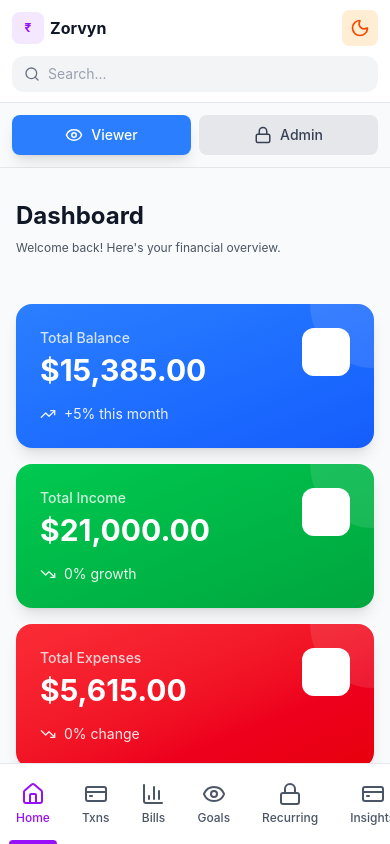
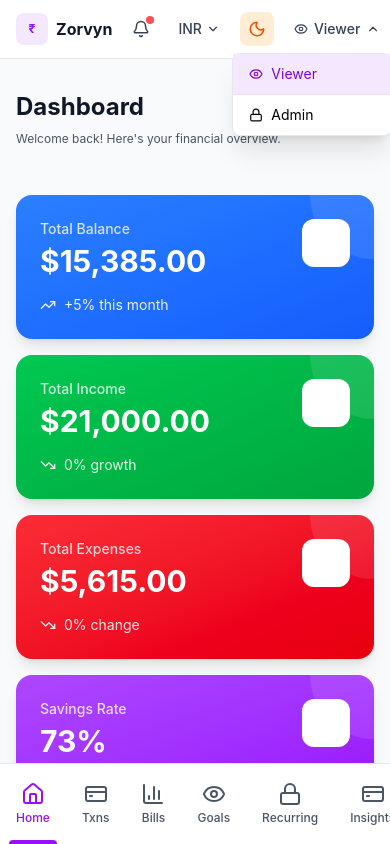
Before and after one commit to t-suraj21/zorvyn-assignment, a React (Vite) app: page / in a window 390 px wide. Both pictures are taken after a click on the button "Viewer". Built offline with nearby package versions, Linux system fonts and the light colour scheme.

Commit message:
add responsivness function

```diff
--- a/src/App.tsx
+++ b/src/App.tsx
@@ -1,7 +1,5 @@
 import { useEffect } from 'react';
 import { Routes, Route } from 'react-router-dom';
-import { Eye, Lock } from 'lucide-react';
-import { motion } from 'framer-motion';
 import { useDashboardStore } from './store';
 import { Sidebar, Navbar } from './components';
 import { Dashboard, Transactions, Analytics, Bills, Goals, Recurring } from './pages';
@@ -39,56 +37,9 @@ function App() {
           <Navbar
             darkMode={darkMode}
             onDarkModeToggle={toggleDarkMode}
+            userRole={userRole}
+            onRoleChange={setUserRole}
           />
-        </div>
-
-        {/* Mobile Role Switcher - Only visible on mobile below navbar */}
-        <div className="lg:hidden border-b border-gray-200 dark:border-gray-700 bg-gray-50 dark:bg-gray-800/50 transition-colors">
-          <div className="flex gap-2 p-3">
-            <motion.button
-              whileHover={{ scale: 1.02 }}
-              whileTap={{ scale: 0.98 }}
-              onClick={() => setUserRole('viewer')}
-              className={`flex-1 flex items-center justify-center gap-2 px-4 py-2.5 rounded-lg font-medium text-sm transition-all ${
-                userRole === 'viewer'
-                  ? `${
-                      darkMode
-                        ? 'bg-blue-600 text-white shadow-lg'
-                        : 'bg-blue-500 text-white shadow-lg'
-                    }`
-                  : `${
-                      darkMode
-                        ? 'bg-gray-700 text-gray-300 hover:bg-gray-600'
-                        : 'bg-gray-200 text-gray-700 hover:bg-gray-300'
-                    }`
-              }`}
-            >
-              <Eye size={18} />
-              <span>Viewer</span>
-            </motion.button>
-
-            <motion.button
-              whileHover={{ scale: 1.02 }}
-              whileTap={{ scale: 0.98 }}
-              onClick={() => setUserRole('admin')}
-              className={`flex-1 flex items-center justify-center gap-2 px-4 py-2.5 rounded-lg font-medium text-sm transition-all ${
-                userRole === 'admin'
-                  ? `${
-                      darkMode
-                        ? 'bg-purple-600 text-white shadow-lg'
-                        : 'bg-purple-500 text-white shadow-lg'
-                    }`
-                  : `${
-                      darkMode
-                        ? 'bg-gray-700 text-gray-300 hover:bg-gray-600'
-                        : 'bg-gray-200 text-gray-700 hover:bg-gray-300'
-                    }`
-              }`}
-            >
-              <Lock size={18} />
-              <span>Admin</span>
-            </motion.button>
-          </div>
         </div>
 
         {/* Page Content - Scrollable with padding for mobile bottom nav */}
--- a/src/components/common/Navbar.tsx
+++ b/src/components/common/Navbar.tsx
@@ -1,10 +1,12 @@
 import React, { useState } from 'react';
-import { Moon, Sun, Bell, Settings, Search } from 'lucide-react';
+import { Moon, Sun, Bell, Settings, Search, ChevronDown, Eye, Lock } from 'lucide-react';
 import { motion } from 'framer-motion';
 
 interface NavbarProps {
   darkMode: boolean;
   onDarkModeToggle: () => void;
+  userRole: 'viewer' | 'admin';
+  onRoleChange: (role: 'viewer' | 'admin') => void;
   onMenuToggle?: () => void;
   menuOpen?: boolean;
   userName?: string;
@@ -14,8 +16,11 @@ interface NavbarProps {
 export const Navbar: React.FC<NavbarProps> = ({
   darkMode,
   onDarkModeToggle,
+  userRole,
+  onRoleChange,
 }) => {
   const [searchFocus, setSearchFocus] = useState(false);
+  const [roleOpen, setRoleOpen] = useState(false);
 
   return (
     <nav
@@ -25,68 +30,164 @@ export const Navbar: React.FC<NavbarProps> = ({
           : 'bg-white border-gray-200'
       } border-b sticky top-0 z-40 backdrop-blur-xl bg-opacity-95 transition-colors duration-300`}
     >
-      {/* Mobile Layout */}
-      <div className="lg:hidden px-3 py-2.5">
-        {/* First Row: Logo and Toggle */}
-        <div className="flex items-center justify-between gap-2 mb-2.5">
-          {/* Logo */}
-          <div className="flex items-center gap-1.5 shrink-0">
+      {/* Mobile Layout - Simple Logo and Controls */}
+      <div className="lg:hidden px-4 py-3">
+        <div className="flex items-center justify-between gap-3">
+          {/* Logo (Left) */}
+          <div className="flex items-center gap-2 shrink-0">
             <div className={`w-8 h-8 rounded-lg flex items-center justify-center shrink-0 ${
               darkMode ? 'bg-gray-700' : 'bg-purple-100'
             }`}>
               <span className={`text-xs font-bold ${
-                darkMode
-                  ? 'text-purple-400'
-                  : 'text-purple-600'
+                darkMode ? 'text-purple-400' : 'text-purple-600'
               }`}>₹</span>
             </div>
-            <h1 className={`text-base font-bold whitespace-nowrap ${darkMode ? 'text-white' : 'text-gray-900'}`}>
+            <h1 className={`text-base font-bold whitespace-nowrap ${
+              darkMode ? 'text-white' : 'text-gray-900'
+            }`}>
               Zorvyn
             </h1>
           </div>
 
+          {/* Controls (Right) */}
+          <div className="flex items-center gap-2">
+            {/* Notifications */}
+            <motion.button
+              whileHover={{ scale: 1.05 }}
+              whileTap={{ scale: 0.95 }}
+              className={`relative p-2 rounded-lg transition-colors ${
+                darkMode
+                  ? 'hover:bg-gray-700 text-gray-300'
+                  : 'hover:bg-gray-100 text-gray-700'
+              }`}
+            >
+              <Bell size={18} />
+              <span className="absolute top-1 right-1 w-2 h-2 bg-red-500 rounded-full animate-pulse" />
+            </motion.button>
+
+            {/* Currency Selector */}
+            <motion.button
+              whileHover={{ scale: 1.05 }}
+              whileTap={{ scale: 0.95 }}
+              className={`px-3 py-1.5 rounded-lg text-sm font-medium transition-colors flex items-center gap-1 ${
+                darkMode
+                  ? 'hover:bg-gray-700 text-gray-300'
+                  : 'hover:bg-gray-100 text-gray-700'
+              }`}
+            >
+              INR
+              <ChevronDown size={14} />
+            </motion.button>
+
             {/* Dark Mode Toggle */}
             <motion.button
-            whileHover={{ scale: 1.1 }}
+              whileHover={{ scale: 1.05 }}
               whileTap={{ scale: 0.95 }}
               onClick={onDarkModeToggle}
-            className={`p-2 rounded-lg transition-all duration-300 shrink-0 ${
+              className={`p-2 rounded-lg transition-all duration-300 ${
                 darkMode
                   ? 'bg-gray-700 text-yellow-400 hover:bg-gray-600'
                   : 'bg-orange-100 text-orange-600 hover:bg-orange-200'
               }`}
-            title={darkMode ? 'Light Mode' : 'Dark Mode'}
             >
-            {darkMode ? <Sun size={20} /> : <Moon size={20} />}
+              {darkMode ? <Sun size={18} /> : <Moon size={18} />}
             </motion.button>
-        </div>
 
-        {/* Second Row: Search Bar */}
-        <motion.div
-          initial={{ opacity: 0, scale: 0.95 }}
-          animate={{ opacity: 1, scale: 1 }}
-          className={`flex items-center gap-2 px-3 py-2 rounded-xl transition-all ${
-            searchFocus
-              ? `${darkMode ? 'bg-gray-700' : 'bg-gray-50'} ring-2 ring-purple-500`
-              : `${darkMode ? 'bg-gray-700' : 'bg-gray-100'}`
+            {/* Role Dropdown */}
+            <div className="relative">
+              <motion.button
+                whileHover={{ scale: 1.05 }}
+                whileTap={{ scale: 0.95 }}
+                onClick={() => setRoleOpen(!roleOpen)}
+                className={`px-3 py-1.5 rounded-lg text-sm font-medium transition-all flex items-center gap-1.5 ${
+                  darkMode
+                    ? 'hover:bg-gray-700 text-gray-300'
+                    : 'hover:bg-gray-100 text-gray-700'
                 }`}
               >
-          <Search size={16} className={darkMode ? 'text-gray-400' : 'text-gray-500'} />
-          <input
-            type="text"
-            placeholder="Search..."
-            onFocus={() => setSearchFocus(true)}
-            onBlur={() => setSearchFocus(false)}
-            className={`flex-1 bg-transparent outline-none text-sm ${
-              darkMode ? 'text-white placeholder-gray-500' : 'text-gray-900 placeholder-gray-400'
+                {userRole === 'admin' ? (
+                  <Lock size={14} />
+                ) : (
+                  <Eye size={14} />
+                )}
+                {userRole.charAt(0).toUpperCase() + userRole.slice(1)}
+                <ChevronDown size={14} className={`transition-transform ${roleOpen ? 'rotate-180' : ''}`} />
+              </motion.button>
+
+              {/* Role Dropdown Menu */}
+              {roleOpen && (
+                <motion.div
+                  initial={{ opacity: 0, scale: 0.95, y: -8 }}
+                  animate={{ opacity: 1, scale: 1, y: 0 }}
+                  exit={{ opacity: 0, scale: 0.95 }}
+                  className={`absolute right-0 mt-2 w-40 rounded-lg shadow-xl border ${
+                    darkMode
+                      ? 'bg-gray-700 border-gray-600'
+                      : 'bg-white border-gray-200'
                   }`}
-          />
+                >
+                  <button
+                    onClick={() => {
+                      onRoleChange('viewer');
+                      setRoleOpen(false);
+                    }}
+                    className={`w-full px-4 py-2.5 text-left text-sm flex items-center gap-2 transition-colors ${
+                      userRole === 'viewer'
+                        ? darkMode
+                          ? 'bg-gray-600 text-white'
+                          : 'bg-purple-100 text-purple-700'
+                        : darkMode
+                        ? 'hover:bg-gray-600 text-gray-300'
+                        : 'hover:bg-gray-100'
+                    }`}
+                  >
+                    <Eye size={14} />
+                    Viewer
+                  </button>
+                  <button
+                    onClick={() => {
+                      onRoleChange('admin');
+                      setRoleOpen(false);
+                    }}
+                    className={`w-full px-4 py-2.5 text-left text-sm flex items-center gap-2 transition-colors border-t ${
+                      userRole === 'admin'
+                        ? darkMode
+                          ? 'bg-gray-600 text-white border-gray-600'
+                          : 'bg-purple-100 text-purple-700 border-gray-200'
+                        : darkMode
+                        ? 'hover:bg-gray-600 text-gray-300 border-gray-600'
+                        : 'hover:bg-gray-100 border-gray-200'
+                    }`}
+                  >
+                    <Lock size={14} />
+                    Admin
+                  </button>
                 </motion.div>
+              )}
+            </div>
+          </div>
+        </div>
       </div>
 
       {/* Desktop Layout */}
       <div className="hidden lg:block px-8 py-3">
         <div className="flex items-center justify-between gap-6">
+          {/* Left: Logo */}
+          <div className="flex items-center gap-2 shrink-0">
+            <div className={`w-8 h-8 rounded-lg flex items-center justify-center ${
+              darkMode ? 'bg-gray-700' : 'bg-purple-100'
+            }`}>
+              <span className={`text-xs font-bold ${
+                darkMode ? 'text-purple-400' : 'text-purple-600'
+              }`}>₹</span>
+            </div>
+            <h1 className={`text-lg font-bold ${
+              darkMode ? 'text-white' : 'text-gray-900'
+            }`}>
+              Zorvyn
+            </h1>
+          </div>
+
           {/* Center: Search Bar */}
           <motion.div
             initial={{ opacity: 0, scale: 0.95 }}
@@ -125,17 +226,31 @@ export const Navbar: React.FC<NavbarProps> = ({
               <span className="absolute top-1 right-1 w-2 h-2 bg-red-500 rounded-full animate-pulse" />
             </motion.button>
 
-            {/* Settings */}
+            {/* Currency Selector */}
             <motion.button
               whileHover={{ scale: 1.05 }}
               whileTap={{ scale: 0.95 }}
-              className={`p-2 rounded-lg transition-colors ${
+              className={`px-4 py-2 rounded-lg text-sm font-medium transition-colors flex items-center gap-1.5 ${
                 darkMode
                   ? 'hover:bg-gray-700 text-gray-300'
                   : 'hover:bg-gray-100 text-gray-700'
               }`}
             >
-              <Settings size={20} />
+              INR
+              <ChevronDown size={16} />
+            </motion.button>
+
+            {/* Export Button */}
+            <motion.button
+              whileHover={{ scale: 1.05 }}
+              whileTap={{ scale: 0.95 }}
+              className={`px-4 py-2 rounded-lg text-sm font-medium transition-colors ${
+                darkMode
+                  ? 'bg-gray-700 hover:bg-gray-600 text-gray-300'
+                  : 'bg-gray-100 hover:bg-gray-200 text-gray-700'
+              }`}
+            >
+              Export
             </motion.button>
 
             {/* Dark Mode Toggle */}
@@ -153,13 +268,78 @@ export const Navbar: React.FC<NavbarProps> = ({
               {darkMode ? <Sun size={20} /> : <Moon size={20} />}
             </motion.button>
 
-            {/* User Avatar */}
+            {/* Role Dropdown */}
+            <div className="relative">
+              <motion.button
+                whileHover={{ scale: 1.05 }}
+                whileTap={{ scale: 0.95 }}
+                onClick={() => setRoleOpen(!roleOpen)}
+                className={`px-4 py-2 rounded-lg text-sm font-medium transition-all flex items-center gap-1.5 ${
+                  darkMode
+                    ? 'hover:bg-gray-700 text-gray-300'
+                    : 'hover:bg-gray-100 text-gray-700'
+                }`}
+              >
+                {userRole === 'admin' ? (
+                  <Lock size={16} />
+                ) : (
+                  <Eye size={16} />
+                )}
+                {userRole.charAt(0).toUpperCase() + userRole.slice(1)}
+                <ChevronDown size={16} className={`transition-transform ${roleOpen ? 'rotate-180' : ''}`} />
+              </motion.button>
+
+              {/* Role Dropdown Menu */}
+              {roleOpen && (
                 <motion.div
-              whileHover={{ scale: 1.05 }}
-              className={`w-10 h-10 rounded-full bg-linear-to-r from-purple-500 to-blue-500 flex items-center justify-center cursor-pointer text-white font-bold shadow-lg`}
+                  initial={{ opacity: 0, scale: 0.95, y: -8 }}
+                  animate={{ opacity: 1, scale: 1, y: 0 }}
+                  exit={{ opacity: 0, scale: 0.95 }}
+                  className={`absolute right-0 mt-2 w-48 rounded-lg shadow-xl border ${
+                    darkMode
+                      ? 'bg-gray-700 border-gray-600'
+                      : 'bg-white border-gray-200'
+                  }`}
                 >
-              SU
+                  <button
+                    onClick={() => {
+                      onRoleChange('viewer');
+                      setRoleOpen(false);
+                    }}
+                    className={`w-full px-4 py-3 text-left text-sm flex items-center gap-2 transition-colors ${
+                      userRole === 'viewer'
+                        ? darkMode
+                          ? 'bg-gray-600 text-white'
+                          : 'bg-purple-100 text-purple-700'
+                        : darkMode
+                        ? 'hover:bg-gray-600 text-gray-300'
+                        : 'hover:bg-gray-100'
+                    }`}
+                  >
+                    <Eye size={16} />
+                    Viewer Mode
+                  </button>
+                  <button
+                    onClick={() => {
+                      onRoleChange('admin');
+                      setRoleOpen(false);
+                    }}
+                    className={`w-full px-4 py-3 text-left text-sm flex items-center gap-2 transition-colors border-t ${
+                      userRole === 'admin'
+                        ? darkMode
+                          ? 'bg-gray-600 text-white border-gray-600'
+                          : 'bg-purple-100 text-purple-700 border-gray-200'
+                        : darkMode
+                        ? 'hover:bg-gray-600 text-gray-300 border-gray-600'
+                        : 'hover:bg-gray-100 border-gray-200'
+                    }`}
+                  >
+                    <Lock size={16} />
+                    Admin Mode
+                  </button>
                 </motion.div>
+              )}
+            </div>
           </div>
         </div>
       </div>
```
Lines whose indentation alone changed are shown as unchanged.
